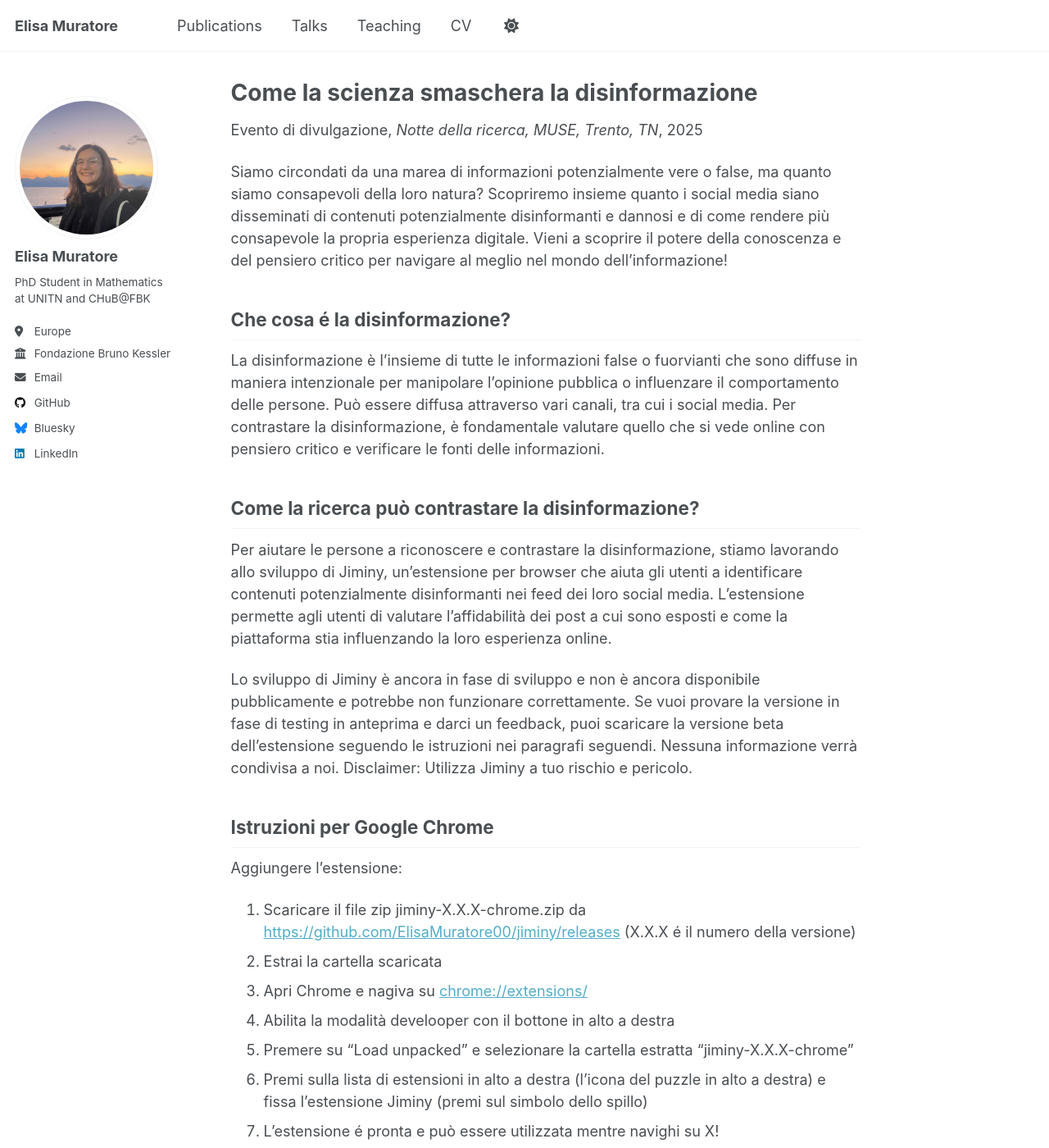
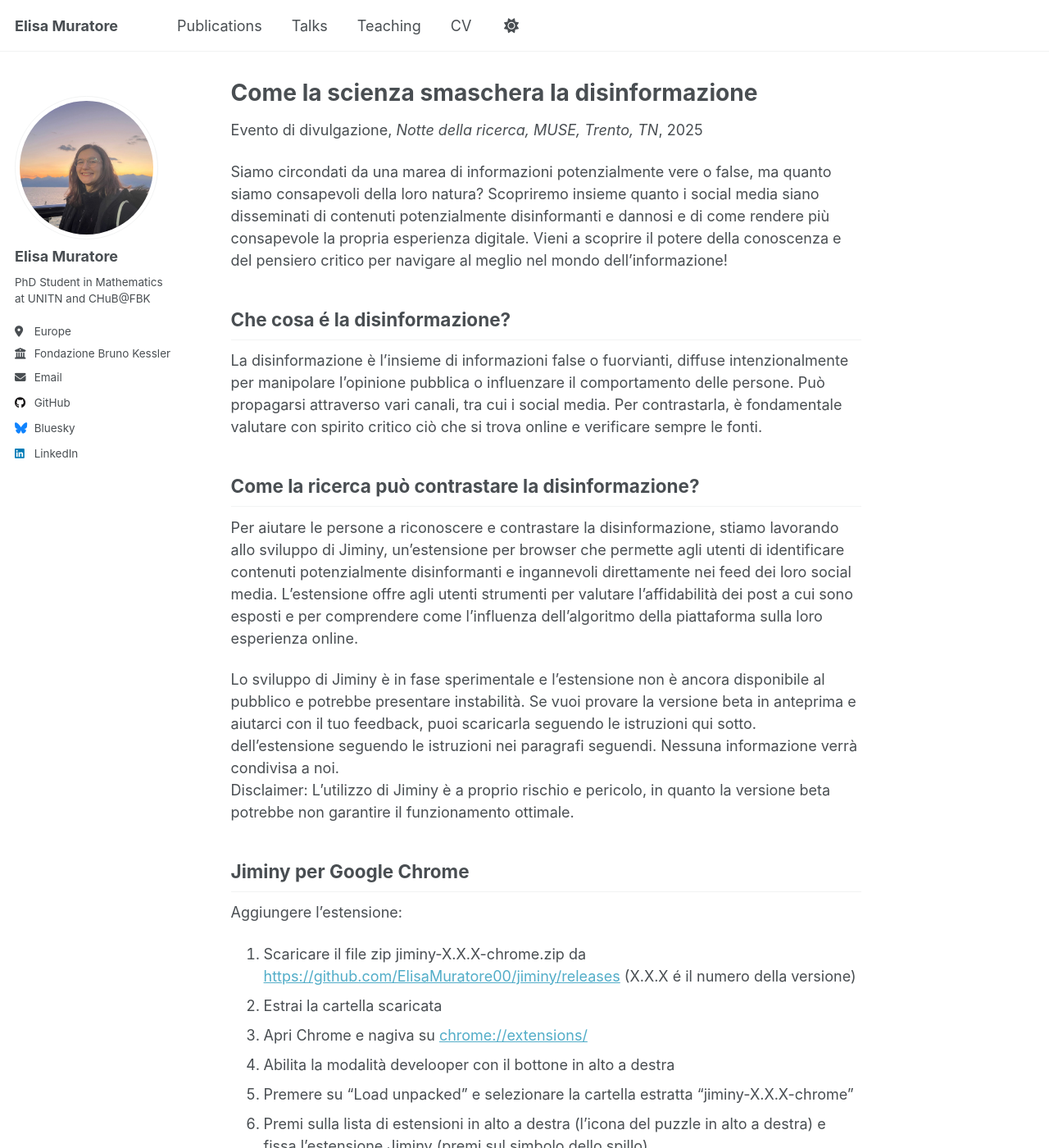
Before and after one commit to ElisaMuratore00/elisamuratore00.github.io, a Jekyll site: the page built from _teaching/2025-notte-della-ricerca.md, in a window 1280 px wide and 1400 px high. Shown: the whole window at 82% size. Built offline with Jekyll 4.4.1, drawn with Linux system fonts in a browser that asks for light colours; a script that is not in the unit is left out; some of the changed text lies outside the part shown.

Commit message:
style: teaching per la notte della ricerca

```diff
--- a/_teaching/2025-notte-della-ricerca.md
+++ b/_teaching/2025-notte-della-ricerca.md
@@ -14,18 +14,17 @@ Siamo circondati da una marea di informazioni potenzialmente vere o false, ma qu
 
 Che cosa é la disinformazione?
 ------
-La disinformazione è l'insieme di tutte le informazioni false o fuorvianti che sono diffuse in maniera intenzionale per manipolare l'opinione pubblica o influenzare il comportamento delle persone. Può essere diffusa attraverso vari canali, tra cui i social media. Per contrastare la disinformazione, è fondamentale valutare quello che si vede online con pensiero critico e verificare le fonti delle informazioni.
-
+La disinformazione è l'insieme di informazioni false o fuorvianti, diffuse intenzionalmente per manipolare l'opinione pubblica o influenzare il comportamento delle persone. Può propagarsi attraverso vari canali, tra cui i social media. Per contrastarla, è fondamentale valutare con spirito critico ciò che si trova online e verificare sempre le fonti.
 
 Come la ricerca può contrastare la disinformazione?
 ------
-Per aiutare le persone a riconoscere e contrastare la disinformazione, stiamo lavorando allo sviluppo di Jiminy, un'estensione per browser che aiuta gli utenti a identificare contenuti potenzialmente disinformanti nei feed dei loro social media.
-L'estensione permette agli utenti di valutare l'affidabilità dei post a cui sono esposti e come la piattaforma stia influenzando la loro esperienza online.
+Per aiutare le persone a riconoscere e contrastare la disinformazione, stiamo lavorando allo sviluppo di Jiminy, un'estensione per browser che permette agli utenti di identificare contenuti potenzialmente disinformanti e ingannevoli direttamente nei feed dei loro social media.
+L'estensione offre agli utenti strumenti per valutare l'affidabilità dei post a cui sono esposti e per comprendere come l'influenza dell'algoritmo della piattaforma sulla loro esperienza online.
 
-Lo sviluppo di Jiminy è ancora in fase di sviluppo e non è ancora disponibile pubblicamente e potrebbe non funzionare correttamente. Se vuoi provare la versione in fase di testing in anteprima e darci un feedback, puoi scaricare la versione beta dell'estensione seguendo le istruzioni nei paragrafi seguendi. Nessuna informazione verrà condivisa a noi.
-Disclaimer: Utilizza Jiminy a tuo rischio e pericolo.
+Lo sviluppo di Jiminy è in fase sperimentale e l'estensione non è ancora disponibile al pubblico e potrebbe presentare instabilità. Se vuoi provare la versione beta in anteprima e aiutarci con il tuo feedback, puoi scaricarla seguendo le istruzioni qui sotto. dell'estensione seguendo le istruzioni nei paragrafi seguendi. Nessuna informazione verrà condivisa a noi.
+Disclaimer: L'utilizzo di Jiminy è a proprio rischio e pericolo, in quanto la versione beta potrebbe non garantire il funzionamento ottimale.
 
-Istruzioni per Google Chrome
+Jiminy per Google Chrome
 ------
 
 Aggiungere l'estensione:
@@ -43,7 +42,7 @@ Rimuovere l'estensione:
 3. Conferma la rimozione
 
 
-Istruzioni per Firefox
+Jiminy per Firefox
 ------
 
 Aggiungere l'estensione:
@@ -63,7 +62,6 @@ Materiale
 ======
 
 Programma della Notte Della Ricerca: [https://nottedellaricerca.tn.it/programma.html](https://nottedellaricerca.tn.it/programma.html)
-
 Codice dell'estensione: [https://github.com/ElisaMuratore00/jiminy/](https://github.com/ElisaMuratore00/jiminy/)
 
 
```
